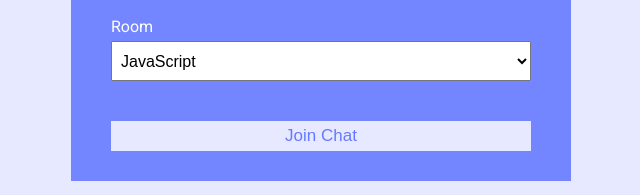
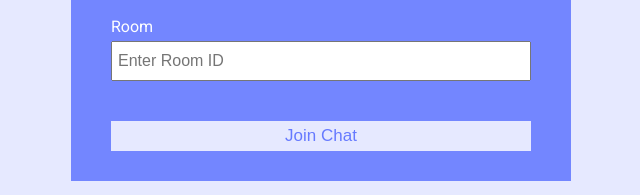
Before and after one commit to gibsonalfard/chat-apps, a website: page public/index.html in a window 1280 px wide. Shown: the part 255-450 px from the top of the page, 319-959 px from the left. Drawn offline with Linux system fonts and the light colour scheme.

Commit message:
Change Room Selector to Text Field

```diff
--- a/package.json
+++ b/package.json
@@ -10,6 +10,7 @@
   "author": "Ilham Gibran",
   "license": "ISC",
   "dependencies": {
+    "body-parser": "^1.19.0",
     "express": "^4.17.1",
     "moment": "^2.29.0",
     "socket.io": "^2.3.0"
--- a/public/index.html
+++ b/public/index.html
@@ -19,7 +19,7 @@
 				<h1><i class="fas fa-smile"></i> ChatCord</h1>
 			</header>
 			<main class="join-main">
-				<form action="chat.html">
+				<form method="GET" action="chat.html">
 					<div class="form-control">
 						<label for="username">Username</label>
 						<input
@@ -32,14 +32,7 @@
 					</div>
 					<div class="form-control">
 						<label for="room">Room</label>
-						<select name="room" id="room">
-							<option value="JavaScript">JavaScript</option>
-							<option value="Python">Python</option>
-							<option value="PHP">PHP</option>
-							<option value="C#">C#</option>
-							<option value="Ruby">Ruby</option>
-							<option value="Java">Java</option>
-						</select>
+						<input type="text" name="room" placeholder="Enter Room ID" required />
 					</div>
 					<button type="submit" class="btn">Join Chat</button>
 				</form>
--- a/server.js
+++ b/server.js
@@ -1,4 +1,5 @@
 const express = require('express');
+const bodyParser = require('body-parser');
 const http = require('http');
 const path = require('path');
 const socketio = require('socket.io');
@@ -10,9 +11,11 @@ const server = http.createServer(app);
 const io = socketio(server);
 
 const botName = "Administrator";
+const viewDir = path.join(__dirname, 'public');
 
 // Set Static folder
 app.use(express.static(path.join(__dirname, 'public')));
+app.use(bodyParser.urlencoded({ extended: true }));
 
 // Run Client Connection
 io.on('connection', socket => {
```
